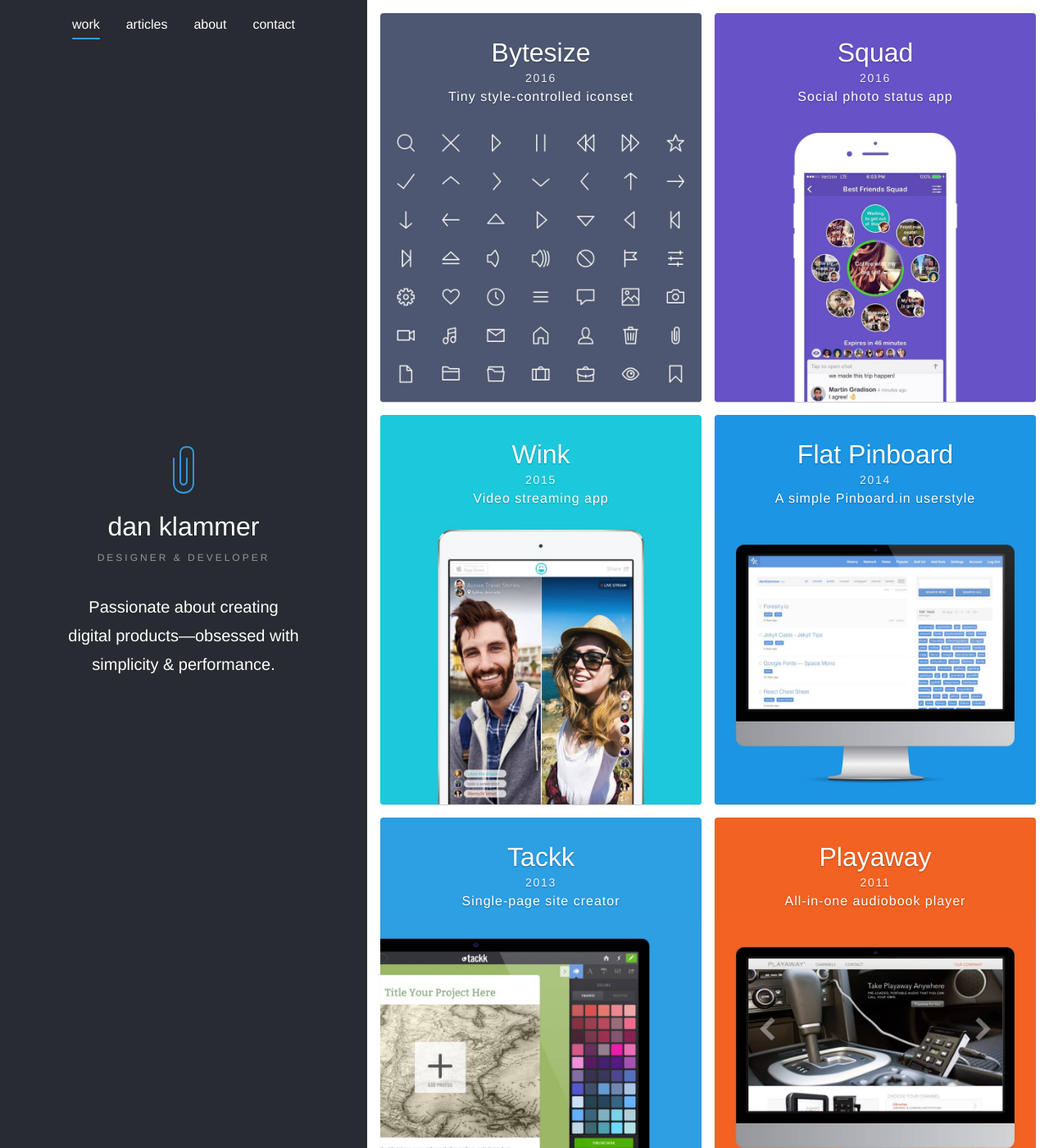
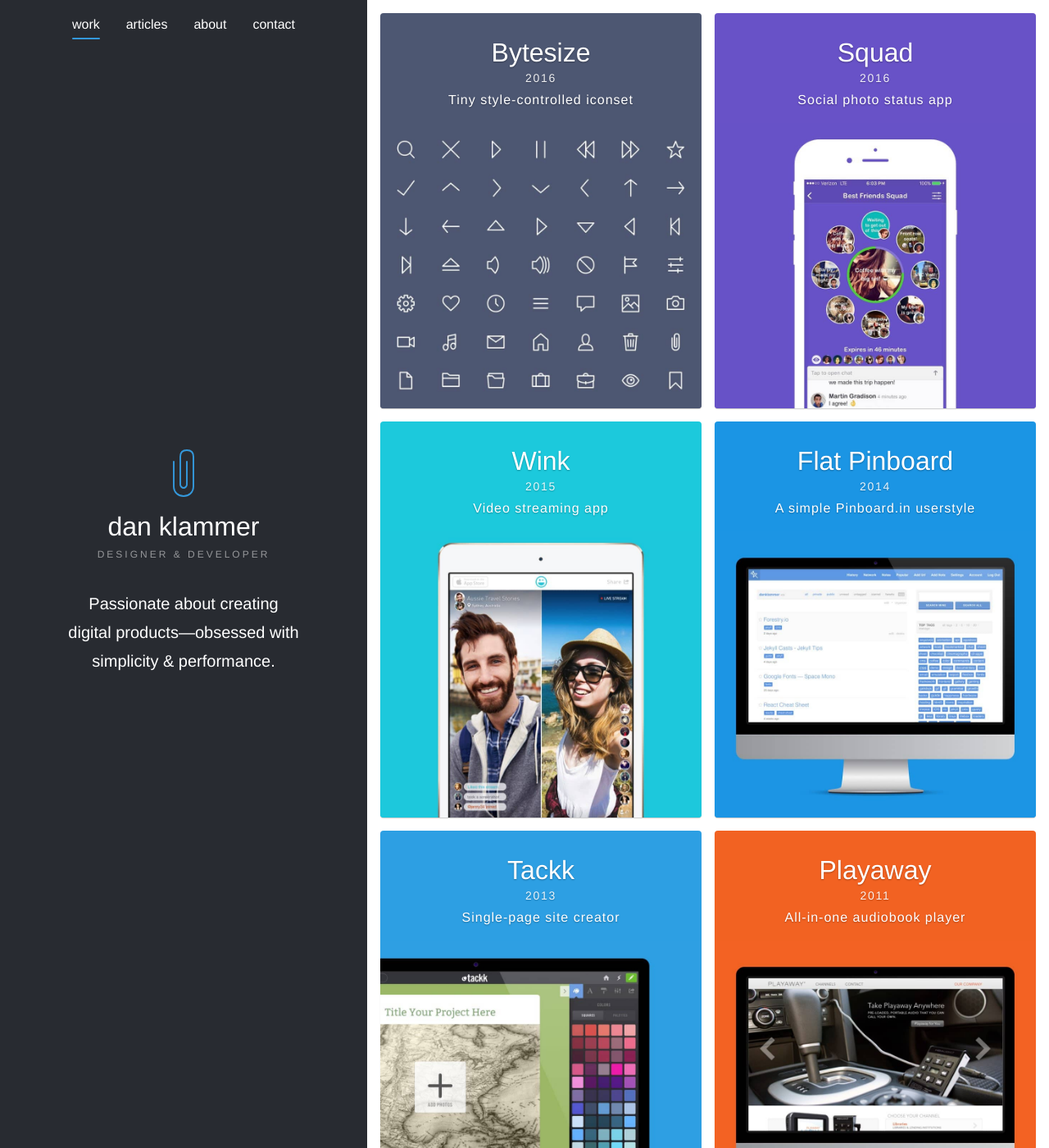
Before and after one commit to danklammer/danklammer.github.io, a Jekyll site: the page built from index.html, in a window 1280 px wide and 1400 px high. Shown: the whole window at 82% size. Built offline with Jekyll 4.4.1, drawn with Linux system fonts in a browser that asks for light colours.

Commit message:
Fix TinySet

```diff
--- a/_sass/_tinyset.scss
+++ b/_sass/_tinyset.scss
@@ -69,7 +69,7 @@
 .uppercase { text-transform: uppercase }
 
 .line-height-none { line-height: 1 }
-.line-height { line-height: 1.5 }
+.line-height-title { line-height: 1.5 }
 .line-height-default { line-height: 1.75 }
 
 .font-size-1 { font-size: 2rem    }
```
